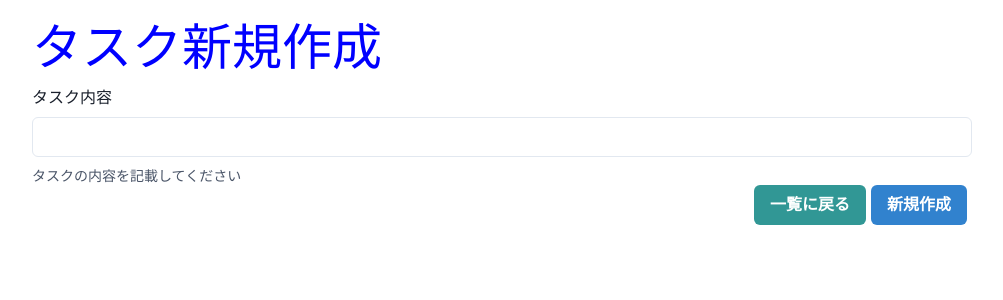
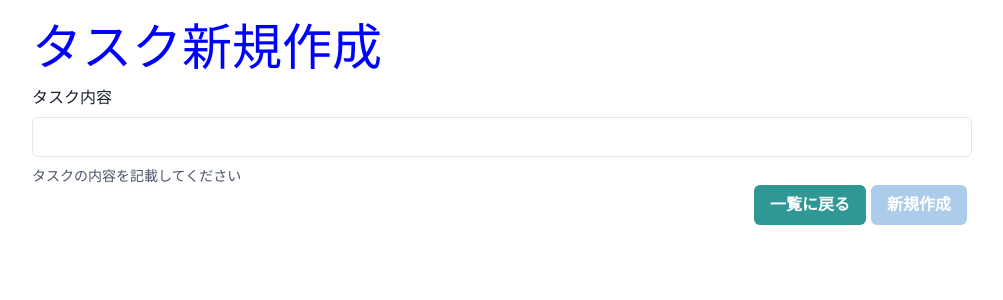
Before and after one commit to ooooose/fastapi-curd, a React (Create React App) app in the folder front/: page /tasks/create in a window 1280 px wide. Shown: the top 300 px of the page, without its empty margins (138-1141 px from the left). Built offline with nearby package versions, Linux system fonts and the light colour scheme.

Commit message:
ボタンにdisabledを適用

```diff
--- a/front/src/components/pages/CreateTask.jsx
+++ b/front/src/components/pages/CreateTask.jsx
@@ -43,7 +43,7 @@ const CreateTask = () => {
               </Button>
             </Box>
             <Box mr="5px">
-              <Button colorScheme='blue' variant='solid' onClick={submitTask}>
+              <Button colorScheme='blue' variant='solid' onClick={submitTask} isDisabled={task === '' ? true : false} >
                 新規作成
               </Button>
             </Box>
```
